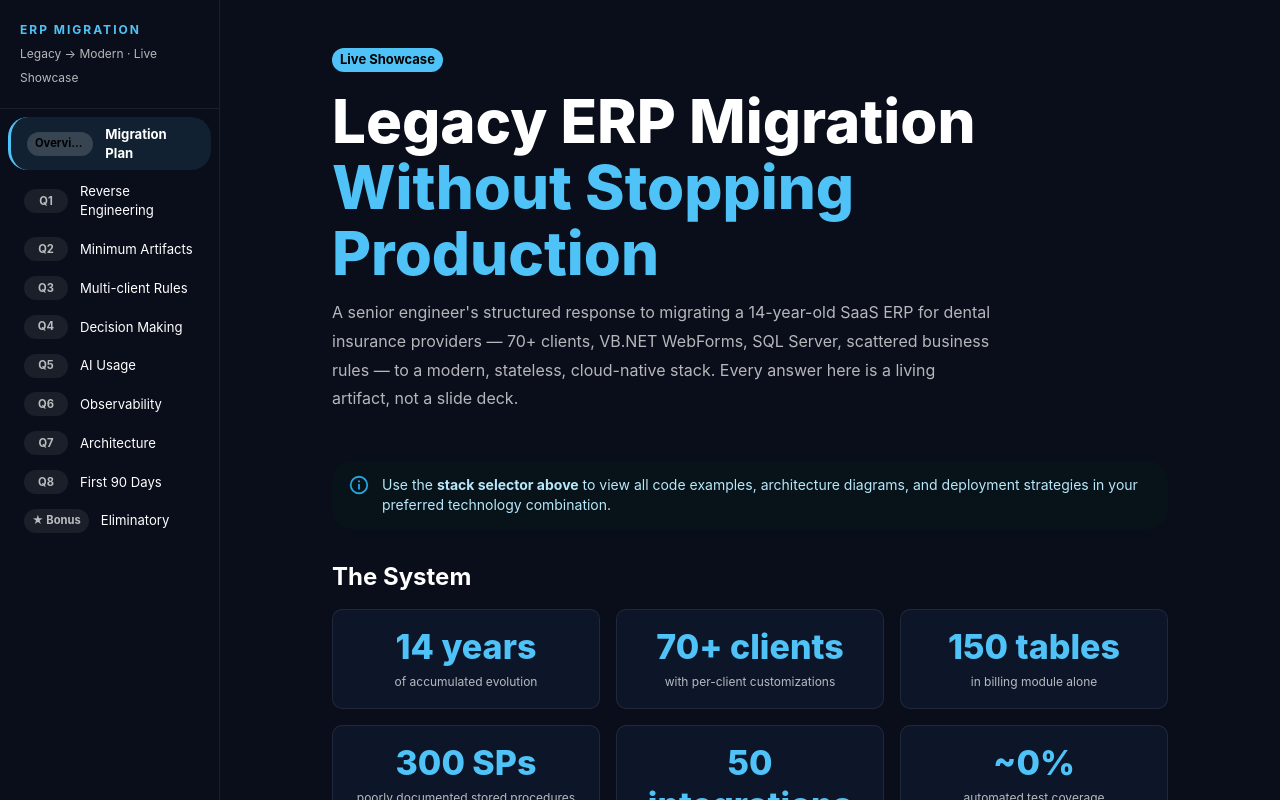
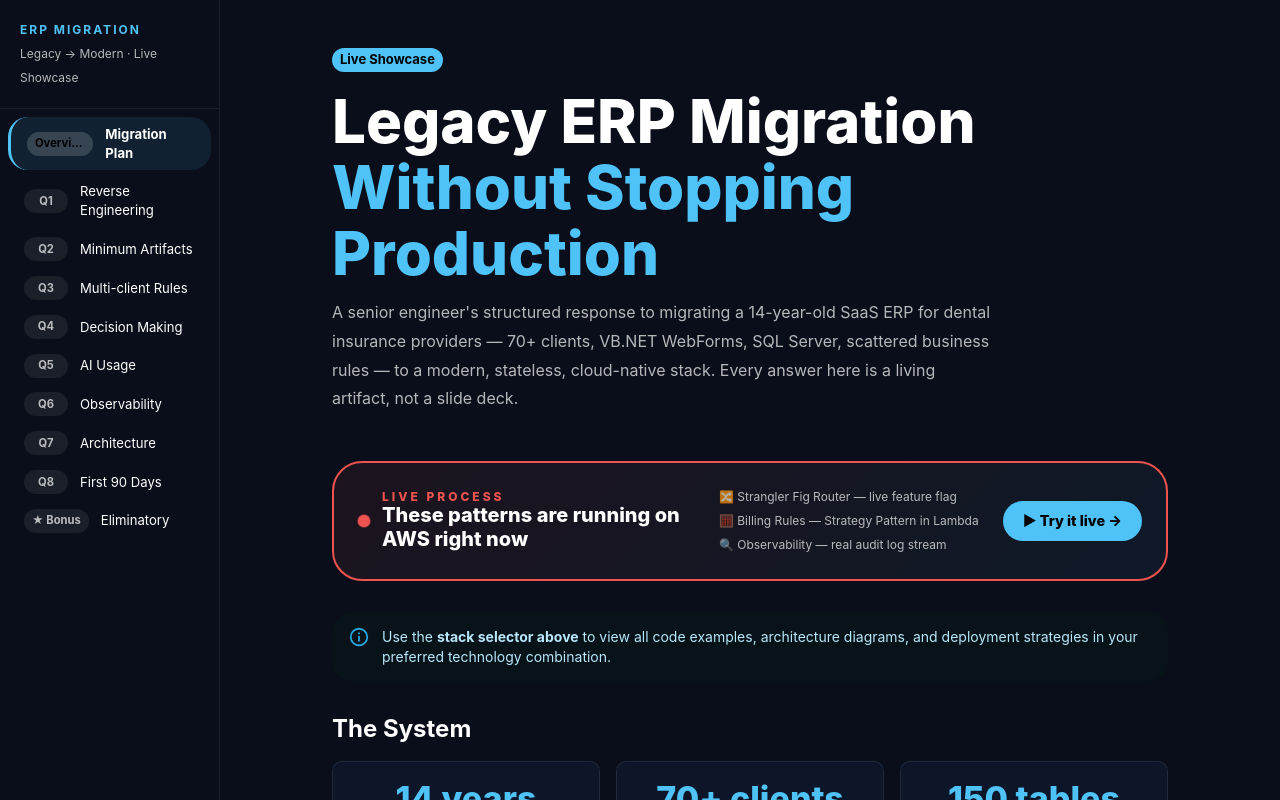
Before and after one commit to higialuz/legacyMigrationUI, a Next.js app: page / in a window 1280 px wide. Shown: the top 800 px of the page. Built offline with nearby package versions, Linux system fonts and the light colour scheme.

Commit message:
feat: add /demo iframe page, update live links to open in-app

```diff
--- a/src/app/page.tsx
+++ b/src/app/page.tsx
@@ -29,6 +29,52 @@ export default function HomePage() {
           — 70+ clients, VB.NET WebForms, SQL Server, scattered business rules — to a modern, stateless, cloud-native stack.
           Every answer here is a living artifact, not a slide deck.
         </Typography>
+      </Box>
+
+      {/* Live Demo Card */}
+      <Box
+        component="a"
+        href="/demo"
+
+        sx={{ textDecoration: 'none', display: 'block' }}
+      >
+        <Card elevation={0} sx={{
+          border: '2px solid #ef5350',
+          borderRadius: 3,
+          background: 'linear-gradient(135deg, rgba(239,83,80,0.08) 0%, rgba(79,195,247,0.06) 100%)',
+          cursor: 'pointer',
+          transition: 'border-color .2s, transform .15s',
+          '&:hover': { borderColor: '#4fc3f7', transform: 'translateY(-2px)' },
+        }}>
+          <CardContent sx={{ p: 3, display: 'flex', alignItems: 'center', gap: 3, flexWrap: 'wrap' }}>
+            <Box sx={{ display: 'flex', alignItems: 'center', gap: 1.5, flex: 1 }}>
+              <Box sx={{ width: 12, height: 12, borderRadius: '50%', bgcolor: '#ef5350', flexShrink: 0,
+                animation: 'livepulse 1.5s ease-in-out infinite',
+                '@keyframes livepulse': { '0%,100%': { boxShadow: '0 0 0 0 rgba(239,83,80,0.6)' }, '50%': { boxShadow: '0 0 0 8px rgba(239,83,80,0)' } }
+              }} />
+              <Box>
+                <Typography variant="overline" sx={{ color: '#ef5350', fontWeight: 800, letterSpacing: 3, lineHeight: 1, display: 'block' }}>
+                  LIVE PROCESS
+                </Typography>
+                <Typography variant="h6" sx={{ fontWeight: 800, color: 'text.primary', lineHeight: 1.2 }}>
+                  These patterns are running on AWS right now
+                </Typography>
+              </Box>
+            </Box>
+            <Box sx={{ display: 'flex', flexDirection: 'column', gap: 0.5, minWidth: 200 }}>
+              {[
+                '🔀 Strangler Fig Router — live feature flag',
+                '🧮 Billing Rules — Strategy Pattern in Lambda',
+                '🔍 Observability — real audit log stream',
+              ].map(t => (
+                <Typography key={t} variant="caption" sx={{ color: 'text.secondary' }}>{t}</Typography>
+              ))}
+            </Box>
+            <Box sx={{ px: 2.5, py: 1.2, borderRadius: 2, bgcolor: 'primary.main', color: '#000', fontWeight: 800, fontSize: '0.9rem', whiteSpace: 'nowrap' }}>
+              ▶ Try it live →
+            </Box>
+          </CardContent>
+        </Card>
       </Box>
 
       <Alert severity="info" sx={{ borderRadius: 2 }}>
--- a/src/app/q3/page.tsx
+++ b/src/app/q3/page.tsx
@@ -227,7 +227,7 @@ export default function Q3() {
         <Typography variant="body2" sx={{ color: 'text.secondary', flex: 1 }}>
           This billing rule engine is running live on AWS Lambda. Select a client, enter an amount, and see the Strategy Pattern resolve the rule in real time.
         </Typography>
-        <Box component="a" href="https://d1lz772m0ovkmh.cloudfront.net" target="_blank"
+        <Box component="a" href="/demo"
           sx={{ display: 'inline-flex', alignItems: 'center', gap: 0.5, px: 2, py: 1, borderRadius: 1, bgcolor: 'primary.main', color: '#000', fontWeight: 700, fontSize: '0.85rem', textDecoration: 'none', whiteSpace: 'nowrap' }}>
           ▶ Try it live on AWS →
         </Box>
--- a/src/app/q6/page.tsx
+++ b/src/app/q6/page.tsx
@@ -133,7 +133,7 @@ export default function Q6() {
         <Typography variant="body2" sx={{ color: 'text.secondary', flex: 1 }}>
           Watch a live structured audit trace stream in real time — pick a scenario (success, config error, rule error) and see exactly what support would see in the dashboard.
         </Typography>
-        <Box component="a" href="https://d1lz772m0ovkmh.cloudfront.net" target="_blank"
+        <Box component="a" href="/demo"
           sx={{ display: 'inline-flex', alignItems: 'center', gap: 0.5, px: 2, py: 1, borderRadius: 1, bgcolor: 'primary.main', color: '#000', fontWeight: 700, fontSize: '0.85rem', textDecoration: 'none', whiteSpace: 'nowrap' }}>
           ▶ Try it live on AWS →
         </Box>
--- a/src/app/q7/page.tsx
+++ b/src/app/q7/page.tsx
@@ -225,7 +225,7 @@ export default function Q7() {
         <Typography variant="body2" sx={{ color: 'text.secondary', flex: 1 }}>
           The Strangler Fig router is running live — toggle the feature flag and send requests to see traffic switch between the legacy IIS simulation and the new Lambda service.
         </Typography>
-        <Box component="a" href="https://d1lz772m0ovkmh.cloudfront.net" target="_blank"
+        <Box component="a" href="/demo"
           sx={{ display: 'inline-flex', alignItems: 'center', gap: 0.5, px: 2, py: 1, borderRadius: 1, bgcolor: 'primary.main', color: '#000', fontWeight: 700, fontSize: '0.85rem', textDecoration: 'none', whiteSpace: 'nowrap' }}>
           ▶ Try it live on AWS →
         </Box>
```
Also changed, not shown: src/app/demo/page.tsx (added, +20 -0 lines).
